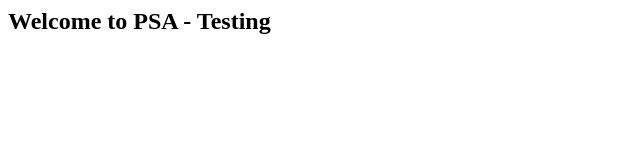
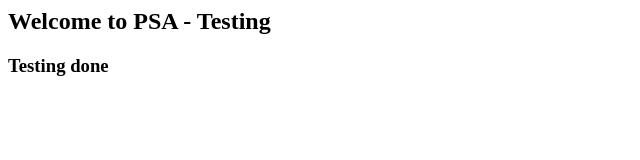
Before and after one commit to narasimhareddyprostack/Basic, a plain HTML site: page contact.html in a window 1280 px wide. Shown: the whole page, without its empty margins (0-640 px from the left). Drawn offline with Linux system fonts and the light colour scheme.

Commit message:
New changes from Git Account Repo

```diff
--- a/contact.html
+++ b/contact.html
@@ -1,5 +1,6 @@
 <html>
     <body>
         <h2>Welcome to PSA - Testing</h2>
+        <h3>Testing done</h3>
     </body>
 </html>
```
